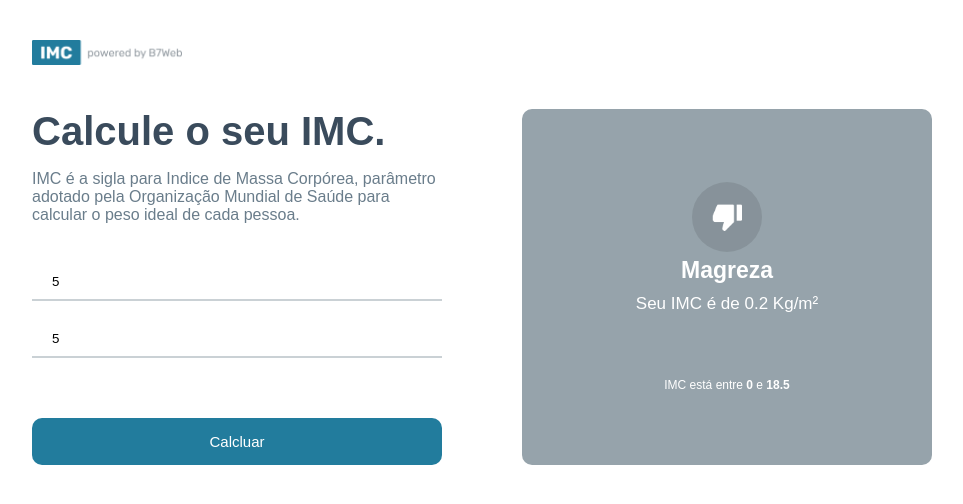
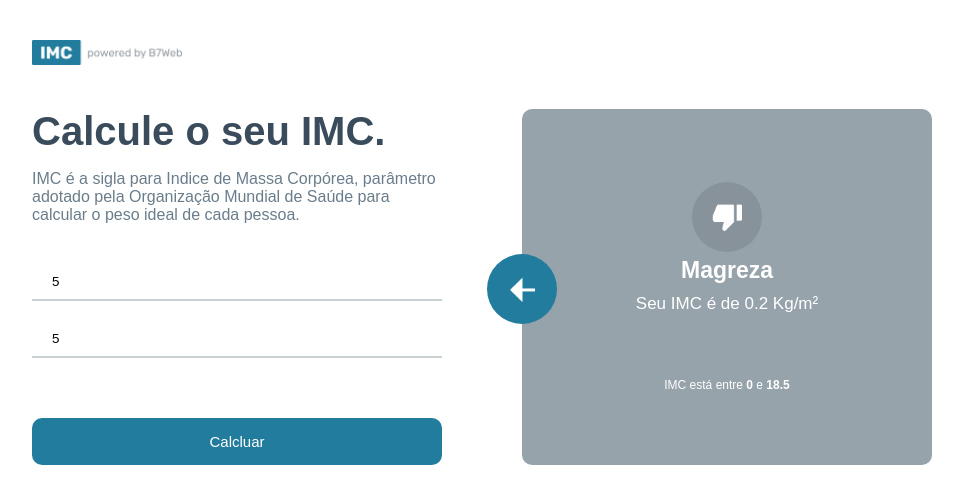
Before and after one commit to Washington95/projetos_react, a React (Create React App) app in the folder react_calc_imc/: page / in a window 1280 px wide. Both pictures are taken after typing "5", "5" into the empty fields and a click on the button "Calcluar". Shown: the top 504 px of the page, without its empty margins (158-1121 px from the left). Built offline with nearby package versions, Linux system fonts and the light colour scheme.

Commit message:
criando funcionalidades de limpeza dos dados

```diff
--- a/react_calc_imc/src/App.module.css
+++ b/react_calc_imc/src/App.module.css
@@ -82,3 +82,22 @@
     flex: 1;
     display: flex;
 }
+
+.rightArrow {
+    position: absolute;
+    background-color: #227C9D;
+    width: 70px;
+    height: 70px;
+    border-radius: 50%;
+    display: flex;
+    justify-content: center;
+    align-items: center;
+    cursor: pointer;
+    margin-left: -35px;
+    margin-top: 145px;
+    transition: all ease .3s;
+}
+
+.rightArrow:hover{
+    opacity: .8;
+}
--- a/react_calc_imc/src/App.tsx
+++ b/react_calc_imc/src/App.tsx
@@ -1,6 +1,7 @@
 import { useState } from 'react';
 import styles from './App.module.css';
 import poweredImage from './assets/powered.png';
+import arrowImage from './assets/leftarrow.png'
 import { GridItem } from './components/GridItem';
 import { levels, calculateImc, Level } from './helpers/imc';
 
@@ -17,6 +18,13 @@
     }else{
       alert("preencha todos os campos")
     }
+  }
+
+
+  const back = () => {
+    setToShow(null);
+    newalt(0);
+    newpes(0);
   }
 
   return(
@@ -56,7 +64,10 @@
           }
           {toShow &&
             <div className={styles.rightBig}>
-              <div className={styles.rightArrow}></div>
+              <div className={styles.rightArrow} onClick={back}>
+                <img src={arrowImage} alt="" width={25} />
+
+              </div>
               <GridItem item={toShow} />
             </div>
           }
--- a/react_calc_imc/src/helpers/imc.ts
+++ b/react_calc_imc/src/helpers/imc.ts
@@ -19,8 +19,10 @@
 
    for(let i in levels){
        if(imc >= levels[i].imc[0] && imc < levels[i].imc[1]){
-           levels[i].yourImc = parseFloat(imc.toFixed(2)) ;
-           return levels[i];
+           let levelcopy = {...levels[i]};
+
+           levelcopy.yourImc = parseFloat(imc.toFixed(2)) ;
+           return levelcopy;
 
        }
    }
```
